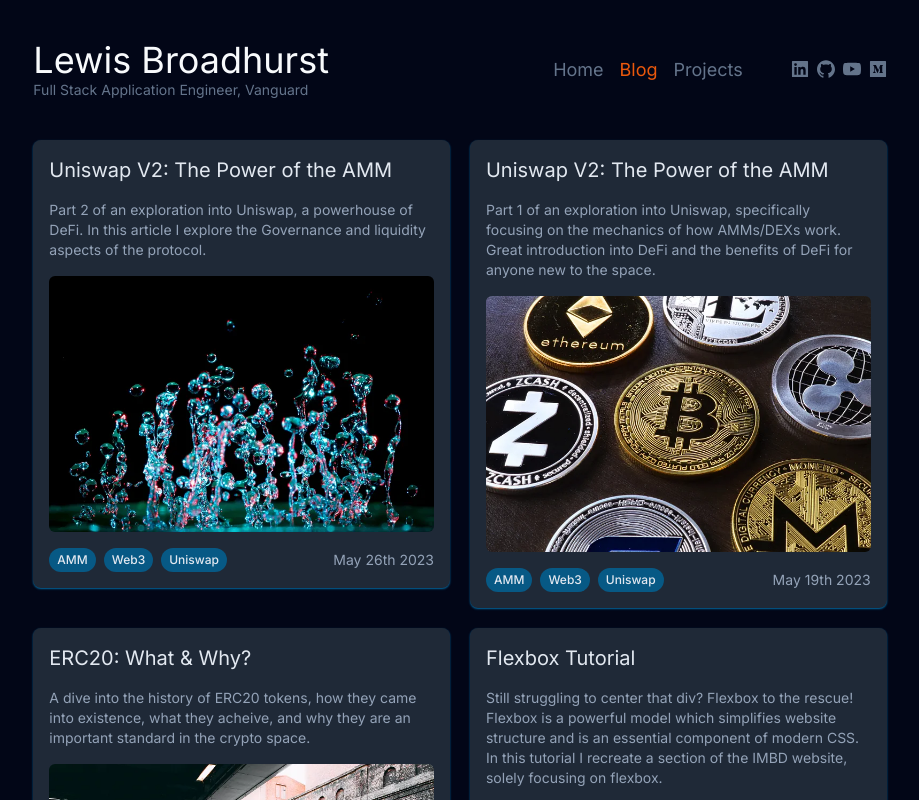
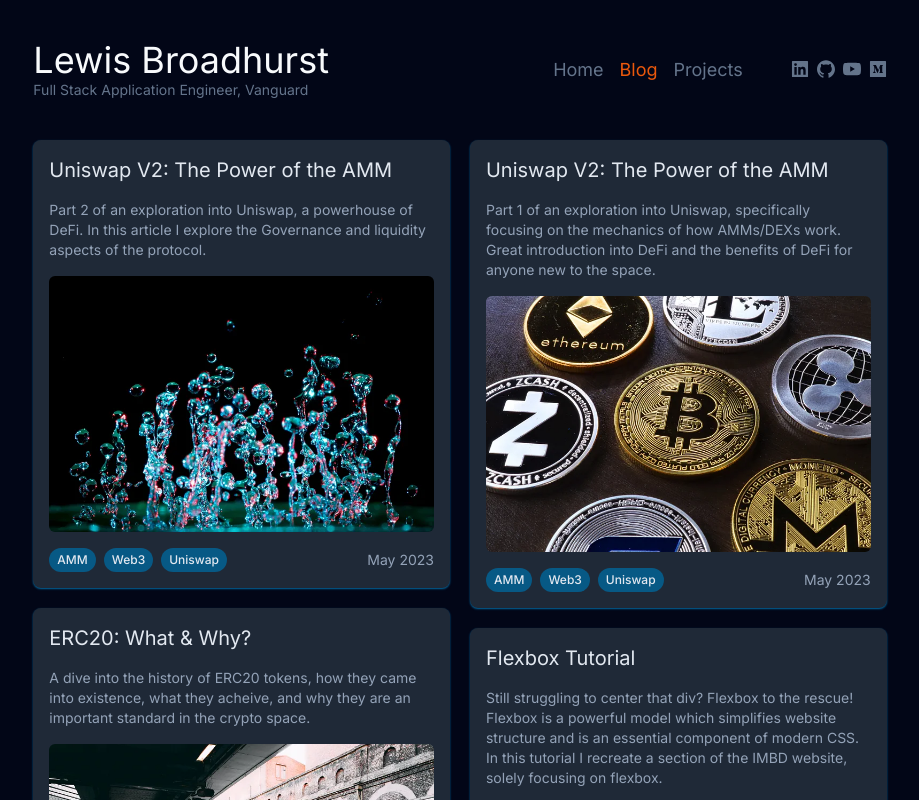
Before and after one commit to LMBroadhurst/CRYPTO_SUPERAPP, a Next.js app: page / in a window 1280 px wide. Both pictures are taken after a click on the item "Blog". Shown: the top 800 px of the page, without its empty margins (180-1099 px from the left). Built offline with nearby package versions, Linux system fonts and the light colour scheme.

Commit message:
Minor improvements to cards layout and added coding certs

```diff
--- a/components/blog/BlogView.tsx
+++ b/components/blog/BlogView.tsx
@@ -18,7 +18,7 @@
                 the protocol.
             </p>
         ),
-        date: 'May 26th 2023',
+        date: 'May 2023',
         image: UNISWAPP2,
         tags: ['AMM', 'Web3', 'Uniswap'],
     },
@@ -32,7 +32,7 @@
                 DeFi and the benefits of DeFi for anyone new to the space.
             </p>
         ),
-        date: 'May 19th 2023',
+        date: 'May 2023',
         image: UNISWAPP1,
         tags: ['AMM', 'Web3', 'Uniswap'],
     },
@@ -46,7 +46,7 @@
                 standard in the crypto space.
             </p>
         ),
-        date: 'May 12th 2023',
+        date: 'May 2023',
         image: ERC20,
         tags: ['ERC20', 'Web3', 'ETH'],
     },
@@ -62,7 +62,7 @@
                 flexbox.
             </p>
         ),
-        date: 'Aug 15th 2022',
+        date: 'Aug 2022',
         image: FLEXBOX,
         tags: ['Flexbox', 'CSS', 'UI'],
     },
@@ -75,7 +75,7 @@
                 In this 90min tutorial, I recreate a basic website from my coding bootcamp using HTML, Tailwind, and a little JS.
             </p>
         ),
-        date: 'Aug 5th 2022',
+        date: 'Aug 2022',
         image: TAILWIND,
         tags: ['Tailwind', 'CSS', 'UI'],
     },
@@ -94,7 +94,31 @@
         />
     ));
 
-    return <section className="grid gap-5  lg:grid-cols-2">{contentToRender}</section>;
+    const [leftColumn, rightColumn] = publishedContentPreview.reduce<[JSX.Element[], JSX.Element[]]>(
+        (acc, pc, index) => {
+            acc[index % 2].push(
+                <ContentPreview
+                    key={pc.date}
+                    url={pc.url}
+                    title={pc.title}
+                    description={pc.description}
+                    image={pc.image}
+                    date={pc.date}
+                    tags={pc.tags}
+                />
+            );
+            return acc;
+        },
+        [[], []]
+    );
+
+    return <>
+        <section className="grid gap-5 lg:hidden">{contentToRender}</section>
+        <section className="hidden lg:grid lg:gap-5 lg:grid-cols-2">
+            <section className='flex flex-col gap-5'>{leftColumn}</section>
+            <section className='flex flex-col gap-5'>{rightColumn}</section>
+        </section>
+    </>;
 }
 
 export default BlogView
--- /dev/null
+++ b/components/home/CodingCertification.tsx
@@ -0,0 +1,15 @@
+import React from 'react'
+
+type CodingCertificationProps = {
+    title: string;
+    dates: string;
+}
+
+const CodingCertification = ({ title, dates }: CodingCertificationProps) => {
+    return <section className="flex flex-col gap-1 py-2">
+        <h3 className="text-lg text-slate-200">{title}</h3>
+        <span className="text-slate-400 text-xs">{dates}</span>
+    </section>
+}
+
+export default CodingCertification
--- a/components/home/HomeView.tsx
+++ b/components/home/HomeView.tsx
@@ -2,6 +2,7 @@
 import MahiMarkets from './Experience/MahiMarkets'
 import BNTA from './Experience/BNTA'
 import Vanguard from './Experience/Vanguard'
+import CodingCertification from './CodingCertification'
 
 const HomeView = () => {
     return <section className='flex flex-col gap-8'>
@@ -20,6 +21,17 @@
             <MahiMarkets />
             <BNTA />
         </section>
+
+        <section className='flex flex-col gap-4 divide-y divide-slate-700'>
+            <h2 className="text-2xl self-start text-slate-300">Coding Certifications</h2>
+            <section>
+                <CodingCertification title='AWS Certified Cloud Practitioner' dates='September 2024 (Valid until September 2027)' />
+                <CodingCertification title='MongoDB Associate Node.JS Developer' dates='November 2023' />
+                <CodingCertification title='Advanced Java Developer' dates='May 2023' />
+            </section>
+        </section>
+
+
     </section>
 }
 
--- a/components/projects/ProjectsView.tsx
+++ b/components/projects/ProjectsView.tsx
@@ -93,7 +93,31 @@
         />
     });
 
-    return <section className="grid gap-5  lg:grid-cols-2">{content}</section>;
+    const [leftColumn, rightColumn] = contentToRender.reduce<[JSX.Element[], JSX.Element[]]>(
+        (acc, pc, index) => {
+            acc[index % 2].push(
+                <ContentPreview
+                    key={pc.date}
+                    url={pc.url}
+                    title={pc.title}
+                    description={pc.description}
+                    image={pc.image}
+                    date={pc.date}
+                    tags={pc.tags}
+                />
+            );
+            return acc;
+        },
+        [[], []]
+    );
+
+    return <>
+        <section className="grid gap-5 lg:hidden">{content}</section>
+        <section className="hidden lg:grid lg:gap-5 lg:grid-cols-2">
+            <section className='flex flex-col gap-5'>{leftColumn}</section>
+            <section className='flex flex-col gap-5'>{rightColumn}</section>
+        </section>
+    </>;
 }
 
 export default Projects
```
